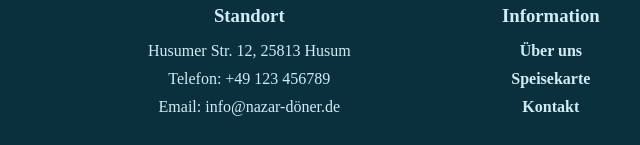
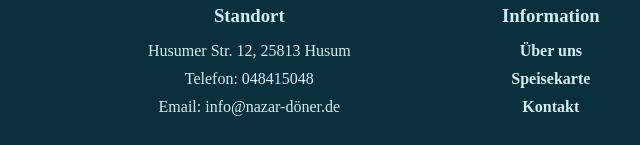
Before and after one commit to Ramo009/doner-website, a website: page index.html in a window 1280 px wide. Shown: the part 7928-8073 px from the top of the page, 497-1137 px from the left. Drawn offline with Linux system fonts and the light colour scheme; a web font is replaced by a local one.

Commit message:
Add files via upload

```diff
--- a/index.html
+++ b/index.html
@@ -369,7 +369,7 @@
 			<div class="location">
 				<h3>Standort</h3>
 				<p>Husumer Str. 12, 25813 Husum</p>
-				<p>Telefon: +49 123 456789</p>
+				<p>Telefon: 048415048</p>
 				<p>Email: info@nazar-döner.de</p>
 			</div>
 			<div class="info">
```
